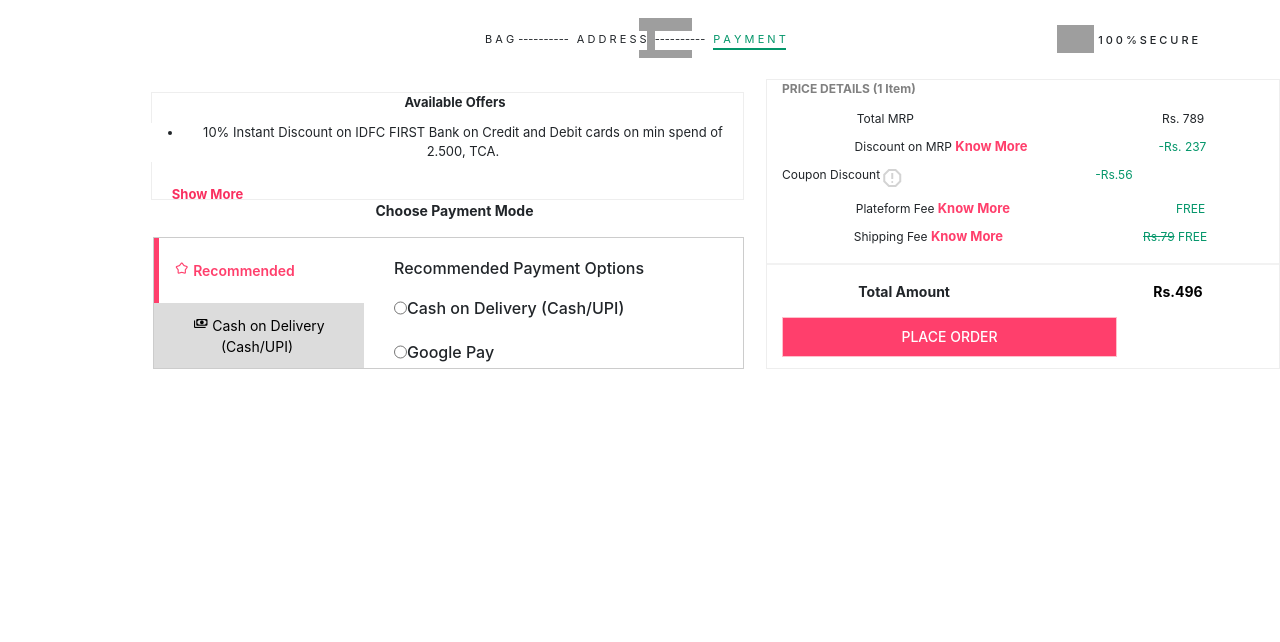
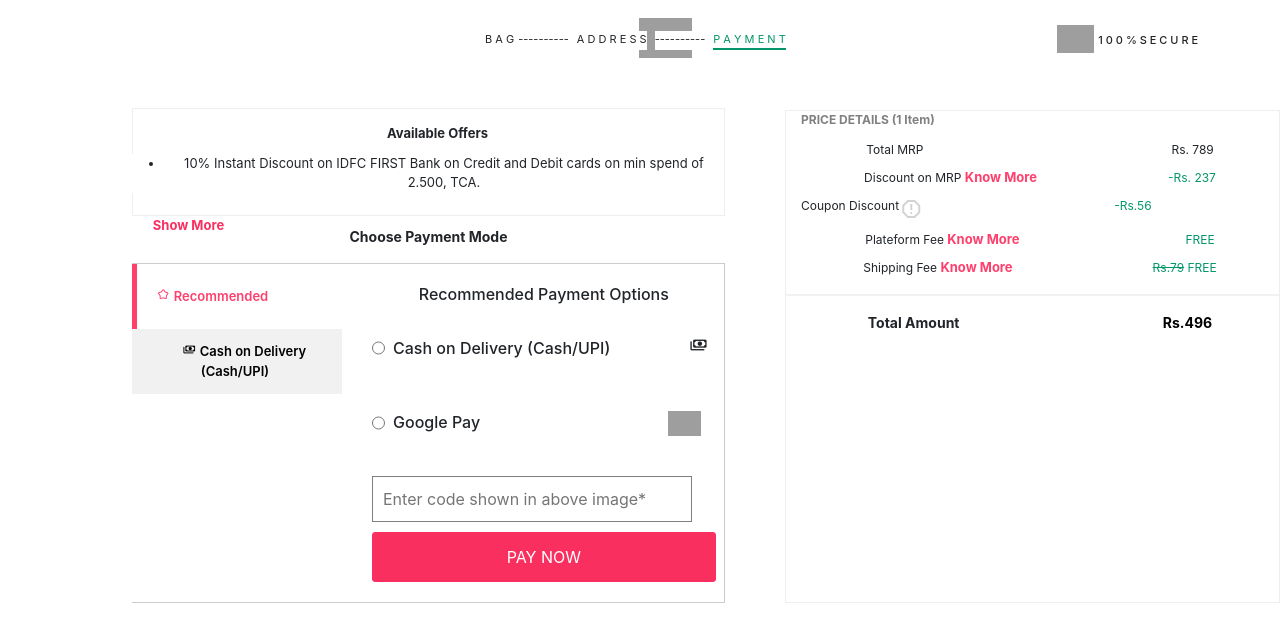
Before and after one commit to mddanish867/myntra_clone_ui, a React (Create React App) app: page /checkout in a window 1280 px wide. Shown: the top 642 px of the page. Built offline with nearby package versions, Linux system fonts and the light colour scheme; grey boxes are pictures that could not be loaded.

Commit message:
Implemented Cgeckout page design

```diff
--- a/src/Pages/Cart/CartDetails.tsx
+++ b/src/Pages/Cart/CartDetails.tsx
@@ -59,7 +59,10 @@ function CartDetails() {
             </button>
           </div>
 
-          <div className="avail_offers">
+          <div className="avail_offers"
+          style={showMore ? {height:"300px"}: {height:"108px"}}
+
+          >
             <span className="avail_offers_tag">Available Offers</span>
             <ul className="avail_0ffers_list">
               {showMore === false ? (
--- a/src/Pages/Payment/Checkout.css
+++ b/src/Pages/Payment/Checkout.css
@@ -1,6 +1,7 @@
-*{
+* {
     background-color: #fff;
 }
+
 .payment_cart_header {
     height: 78px;
     /* border: 1px solid #ccc; */
@@ -48,84 +49,97 @@
     font-weight: 500;
 }
 
-.cart_summry {
+.cart_summry_payment {
     display: flex;
     flex-direction: row;
     align-content: space-evenly;
 }
 
-.cart_deatils_desc {
+.cart_deatils_desc_payment {
     flex-grow: .6%;
 }
-/* .cart_total_summary{
+
+.cart_total_summary {
     border: 1px solid #eee;
     margin-top: -3px;
-    margin-left: 22px;
+    margin-left: 60px;
     width: 600px;
-} */
+    margin-top: 28px;
+}
 
 
-.product_summary_cart{
+.product_summary_cart {
     display: flex;
     flex-direction: column;
 }
-.price_details{
+
+.price_details {
     font-size: 12px;
     font-weight: 700;
     color: gray;
     margin-left: 15px;
 }
-.total_mrp{
+
+.total_mrp {
     font-size: 12px;
     margin-left: 15px;
     margin-top: 12px;
 }
-.discount_on_mrp{
+
+.discount_on_mrp {
     font-size: 12px;
     margin-left: 15px;
     margin-top: 9px;
 }
-.coupon_discount_rs{
+
+.coupon_discount_rs {
     font-size: 12px;
     margin-left: 15px;
     margin-top: 9px;
     display: flex;
     flex-direction: row;
 }
-.platform_fee{
+
+.platform_fee {
     font-size: 12px;
     margin-left: 15px;
     margin-top: 9px;
 }
-.shippin_fee{
+
+.shippin_fee {
     font-size: 12px;
     margin-left: 15px;
     margin-top: 9px;
 }
-.know_more_mrp_discount{
+
+.know_more_mrp_discount {
     font-size: 13px;
     font-weight: 700;
     text-decoration: none;
     color: rgb(255, 63, 108);
 }
-.know_more_platform_fee{
+
+.know_more_platform_fee {
     font-size: 13px;
     font-weight: 700;
     text-decoration: none;
     color: rgb(255, 63, 108);
 }
-.know_more_shipping_fee{
+
+.know_more_shipping_fee {
     font-size: 13px;
     font-weight: 700;
     text-decoration: none;
     color: rgb(255, 63, 108);
 }
-.product_cart_total{
+
+.product_cart_total {
     font-size: 14px;
     margin-left: 15px;
     font-weight: 700;
 }
-.place_order_btn{
+
+.place_order_btn {
     margin-left: 15px;
     width: 335px;
     height: 40px;
@@ -136,85 +150,179 @@
     font-size: 14px;
     font-weight: 500;
 }
-.place_order_btn:hover{
+
+.place_order_btn:hover {
     background-color: rgb(249, 47, 95);
 
 }
-.avail_offers{
+
+.avail_offers_payment {
     display: flex;
     flex-direction: column;
-    margin-left: 151px;
-    margin-top: 10px;
+    margin-left: 132px;
+    margin-top: 26px;
     border: 1px solid #eee;
     width: 593px;
-    height: 108px;
 }
-.avail_offers_tag{
-    margin-left: 15px;
+
+.avail_offers_tag_payment {
+    margin-left: 18px;
     align-items: center;
     font-size: 13px;
     font-weight: 700;
+    margin-top: 15px;
 }
-.avail_0ffers_list{
+
+.avail_0ffers_list_payment {
     font-size: 13px;
     margin-top: 10px;
     margin-left: -16px;
 }
-.show_more_btn{
+
+.show_more_btn_payment {
     color: rgb(249, 47, 95);
     margin-left: -480px;
     font-weight: 700;
     font-size: 13px;
 }
-.show_more_btn:hover{
+
+.show_more_btn_payment:hover {
     color: rgb(249, 47, 95);
 }
-.show_more_btn:focus{
+
+.show_more_btn_payment:focus {
     color: rgb(249, 47, 95);
     outline: none;
 }
-.mayment_method{
+
+.mayment_method {
     display: flex;
     flex-direction: row;
     margin-left: 141px;
     margin-bottom: 10px;
 }
-.mayment_method > img{
+
+.mayment_method>img {
     width: 64px;
     height: 40px;
 }
-.payment_option{
+
+.payment_option {
     border: 1px solid #ccc;
-display: flex;
-flex-direction: row;
-margin-left: 153px;
+    display: flex;
+    flex-direction: row;
+    margin-left: 132px;
+    border-left: 0;
 }
-.payment_name_recommend{
+
+.payment_name_recommend {
     display: flex;
     flex-direction: column;
     font-size: 14px;
     font-weight: 700;
     text-align: center;
 }
-.recommend_btn{
+
+.recommend_btn {
     width: 210px;
     height: 65px;
     border: none;
-    background: rgb(245, 240, 240);
+    background: rgb(254, 254, 254);
 }
-.recomend_options{
+
+.recomend_options {
     display: flex;
     flex-direction: column;
     margin-left: 30px;
     margin-top: 18px;
     font-weight: 500;
 }
-.payment_checked{
+
+.payment_checked {
     display: flex;
     flex-direction: row;
+    margin-bottom: 30px;
 }
-.google_pay_mode{
+.payment_checked:hover{
+    cursor: pointer;
+}
+
+.google_pay_mode {
     display: flex;
     flex-direction: row;
     margin-top: 20px;
+    cursor: pointer;
+    margin-bottom: 30px;
+
 }
+
+.Cod_payment {
+    display: flex;
+    flex-direction: column;
+    cursor: pointer;
+}
+
+.cod_image {
+    padding: 25px;
+    border: 1px solid gray;
+    width: 222px;
+    text-align: center;
+}
+
+.cod_image:focus {
+    outline: none;
+}
+
+.cod_payment_code {
+    padding: 10px;
+    background: 0;
+    border: 1px solid gray;
+    margin-top: 10px;
+    width: 320px;
+}
+
+.cod_payment_code:focus {
+    outline: none;
+}
+
+.cod_payment_span {
+    font-size: 10px;
+    font-weight: 400;
+    margin-top: 5px;
+}
+
+.cod_btn_payment {
+    padding: 12px;
+    border-radius: 3px;
+    border: 1px solid rgb(249, 47, 95);
+    background-color: rgb(249, 47, 95);
+    color: #fff;
+    margin-top: 10px;
+}
+
+.Gpay_payment {
+    display: flex;
+    flex-direction: column;
+}
+
+.Gpay_payment_code {
+    padding: 10px;
+    background: 0;
+    border: 1px solid gray;
+    margin-top: 10px;
+    width: 320px;
+}
+
+.Gpay_payment_code:focus {
+    outline: none;
+}
+
+.Gapy_btn_payment {
+    padding: 12px;
+    border-radius: 3px;
+    border: 1px solid rgb(249, 47, 95);
+    background-color: rgb(249, 47, 95);
+    color: #fff;
+    margin-top: 10px;
+    margin-bottom: 20px;
+}
--- a/src/Pages/Payment/Checkout.tsx
+++ b/src/Pages/Payment/Checkout.tsx
@@ -7,6 +7,7 @@ function Checkout() {
   const [showMore, setShowMore] = useState(false);
   const [isCODSelected, setIsCODSelected] = useState(true);
   const [isGPaySelected, setIsGpaySelected] = useState(false);
+  const [isChecked, setIsChecked] = useState(false);
 
   const handleShowMore = () => {
     if (showMore === false) {
@@ -17,21 +18,14 @@ function Checkout() {
   };
 
   const handleCODPaymentOption = () => {
-    if (isCODSelected === true) {
-      setIsCODSelected(false);
-    } else {
       setIsCODSelected(true);
       setIsGpaySelected(false);
-    }
   };
 
   const handleGPayOption = () => {
-    if (isGPaySelected === false) {
       setIsGpaySelected(true);
       setIsCODSelected(false);
-    } else {
-      setIsGpaySelected(false);
-    }
+
   };
 
   const handlePlaceOrder = () => {
@@ -67,11 +61,14 @@ function Checkout() {
         </div>
       </div>
 
-      <div className="cart_summry">
-        <div className="cart_deatils_desc">
-          <div className="avail_offers">
-            <span className="avail_offers_tag">Available Offers</span>
-            <ul className="avail_0ffers_list">
+      <div className="cart_summry_payment">
+        <div className="cart_deatils_desc_payment">
+          <div
+            className="avail_offers_payment"
+            style={showMore ? { height: "300px" } : { height: "108px" }}
+          >
+            <span className="avail_offers_tag_payment">Available Offers</span>
+            <ul className="avail_0ffers_list_payment">
               {showMore === false ? (
                 <li style={{ marginLeft: "15px" }}>
                   10% Instant Discount on IDFC FIRST Bank on Credit and Debit
@@ -79,31 +76,31 @@ function Checkout() {
                 </li>
               ) : (
                 <ul>
-                  <li className="avail_0ffers_list">
+                  <li className="avail_0ffers_list_payment">
                     10% Instant Discount on IDFC FIRST Bank on Credit and Debit
                     cards on min spend of 2.500, TCA.
                   </li>
-                  <li className="avail_0ffers_list">
+                  <li className="avail_0ffers_list_payment">
                     10% Instant Discount on IDFC FIRST Bank on Credit and Debit
                     cards on min spend of 2.500, TCA.
                   </li>
-                  <li className="avail_0ffers_list">
+                  <li className="avail_0ffers_list_payment">
                     10% Instant Discount on IDFC FIRST Bank on Credit and Debit
                     cards on min spend of 2.500, TCA.
                   </li>
-                  <li className="avail_0ffers_list">
+                  <li className="avail_0ffers_list_payment">
                     10% Instant Discount on IDFC FIRST Bank on Credit and Debit
                     cards on min spend of 2.500, TCA.
                   </li>
-                  <li className="avail_0ffers_list">
+                  <li className="avail_0ffers_list_payment">
                     10% Instant Discount on IDFC FIRST Bank on Credit and Debit
                     cards on min spend of 2.500, TCA.
                   </li>
-                  <li className="avail_0ffers_list">
+                  <li className="avail_0ffers_list_payment">
                     10% Instant Discount on IDFC FIRST Bank on Credit and Debit
                     cards on min spend of 2.500, TCA.
                   </li>
-                  <li className="avail_0ffers_list">
+                  <li className="avail_0ffers_list_payment">
                     10% Instant Discount on IDFC FIRST Bank on Credit and Debit
                     cards on min spend of 2.500, TCA.
                   </li>
@@ -111,62 +108,152 @@ function Checkout() {
               )}
             </ul>
             <button
-              className="btn default show_more_btn"
+              className="btn default show_more_btn_payment"
               onClick={() => handleShowMore()}
             >
               {showMore === false ? "Show More" : "Show Less"}
             </button>
           </div>
 
-          <p style={{ fontWeight: 700, fontSize: "14px", marginLeft: "165px" }}>
+          <p
+            style={{
+              fontWeight: 700,
+              fontSize: "14px",
+              marginLeft: "132px",
+              marginTop: "10px",
+            }}
+          >
             Choose Payment Mode
           </p>
           <div className="payment_option">
             <div className="payment_name_recommend">
               <button
                 className="recommend_btn"
-                style={ isCODSelected ? { borderLeft:'5px solid rgb(255, 63, 108)', background: '#fff',color:"rgb(255, 63, 108)",fontWeight:"600"} : {borderLeft:"none",background:"gainsboro"}}
+                style={
+                  isCODSelected
+                    ? {
+                      borderLeft: "5px solid rgb(255, 63, 108)",
+                      background: "#fff",
+                      color: "rgb(255, 63, 108)",
+                      fontWeight: "600",
+                      textAlign: "center",
+                      fontSize: "13px",
+                      }
+                    : { borderLeft: "none",
+                    background: "#f1f1f1",
+                    fontWeight: "600",
+                    textAlign: "center",
+                    fontSize: "13px", }
+                }
                 onClick={() => handleCODPaymentOption()}
               >
                 <span
                   className="material-symbols-outlined"
-                  style={{ fontSize: "15px", background: 0,marginLeft:"-50px" }}
+                  style={isCODSelected ? {
+                    fontSize: "13px",
+                    background: 0,
+                    marginLeft: "-50px",
+                  }:
+
+                {
+                  fontSize: "13px",
+                    background: 0,
+                    marginLeft: "-50px",
+                }}
                 >
                   kid_star
                 </span>
-                <span className="mx-1" style={{background:0}}>Recommended</span>
+                <span
+                  className="mx-1"
+                  style={isCODSelected ? { background: 0, fontWeight: 600, fontSize: "13px" } : {background: 0, fontWeight: 600, fontSize: "13px"}}
+                >
+                  Recommended
+                </span>
               </button>
 
               <button
                 className="recommend_btn"
                 onClick={() => handleGPayOption()}
-                style={ isGPaySelected ? { borderLeft:'5px solid rgb(255, 63, 108)', background: '#fff',color:"rgb(255, 63, 108)",fontWeight:"600"} : {borderLeft:"none",background:"gainsboro"}}
-
+                style={
+                  isGPaySelected
+                    ? {
+                        borderLeft: "5px solid rgb(255, 63, 108)",
+                        background: "#fff",
+                        color: "rgb(255, 63, 108)",
+                        fontWeight: "600",
+                        textAlign: "center",
+                        fontSize: "13px",
+                      }
+                    : {
+                        borderLeft: "none",
+                        background: "#f1f1f1",
+                        fontWeight: "600",
+                        textAlign: "center",
+                        fontSize: "13px",
+                      }
+                }
               >
                 <span
                   className="material-symbols-outlined"
-                  style={{ fontSize: "15px", background: 0 }}
+                  style={isGPaySelected ? { fontSize: "13px", background: 0,marginLeft:"15px"
+                }: {fontSize: "13px", background: 0,marginLeft:"15px"}}
                 >
                   payments
                 </span>
-                <span className="mx-1" style={{background:0}}>Cash on Delivery (Cash/UPI)</span>
-
-
+                <span className="mx-1" style={{ background: 0 }}>
+                  Cash on Delivery (Cash/UPI)
+                </span>
               </button>
-
             </div>
 
             <div className="recomend_options">
-              <p>Recommended Payment Options</p>
+              <p style={{ marginBottom: "30px" }}>
+                Recommended Payment Options
+              </p>
+
               <div className="payment_checked">
                 <input
                   type="radio"
                   id="html"
                   name="fav_language"
                   value="HTML"
+                  onClick={() => setIsChecked(true)}
                 />
-                  <label htmlFor="html">Cash on Delivery (Cash/UPI)</label>
+                <label className="mx-2" htmlFor="html">
+                  Cash on Delivery (Cash/UPI){" "}
+                  <span
+                    className="material-symbols-outlined"
+                    style={{
+                      fontSize: "18px",
+                      background: 0,
+                      marginLeft: "75px",
+                    }}
+                  >
+                    payments
+                  </span>
+                </label>
               </div>
+              {isChecked ? (
+                <div className="Cod_payment">
+                  <input
+                    className="cod_image"
+                    type="text"
+                    placeholder="2345"
+                    readOnly
+                  ></input>
+                  <input
+                    className="cod_payment_code"
+                    type="text"
+                    placeholder="Enter code shown in above image*"
+                  ></input>
+                  <span className="cod_payment_span">
+                    You can pay via Cash/UPI
+                  </span>
+                  <button className="cod_btn_payment">PLACE ORDER</button>
+                </div>
+              ) : (
+                ""
+              )}
 
               <div className="google_pay_mode">
                 <input
@@ -175,7 +262,24 @@ function Checkout() {
                   name="fav_language"
                   value="HTML"
                 />
-                  <label htmlFor="html"> Google Pay</label>
+                <label className="mx-2" htmlFor="html">
+                  {" "}
+                  Google Pay
+                  <span>
+                    <img
+                      style={{ height: "25px", marginLeft: "188px" }}
+                      src="https://media.assettype.com/bloombergquint%2Fimport%2Fm4p4r1r_google-pay_625x300_12_April_19.jpg?auto=format%2Ccompress&w=576"
+                    ></img>
+                  </span>
+                </label>
+              </div>
+              <div className="Gpay_payment">
+                <input
+                  className="Gpay_payment_code"
+                  type="text"
+                  placeholder="Enter code shown in above image*"
+                ></input>
+                <button className="Gapy_btn_payment">PAY NOW</button>
               </div>
             </div>
           </div>
@@ -241,12 +345,6 @@ function Checkout() {
                 Rs.496
               </span>
             </div>
-            <button
-              className="place_order_btn"
-              onClick={() => handlePlaceOrder()}
-            >
-              PLACE ORDER
-            </button>
           </div>
         </div>
       </div>
```
